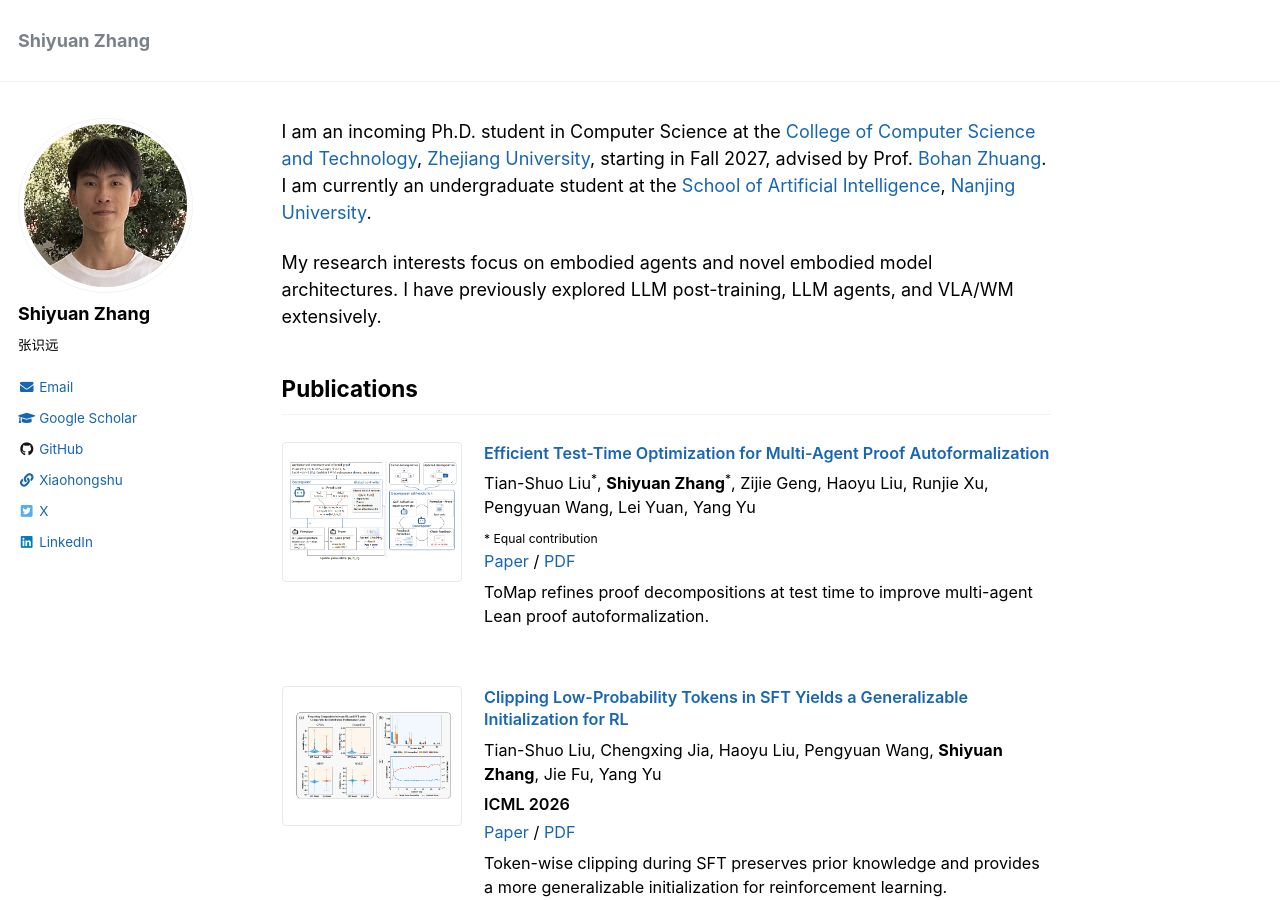
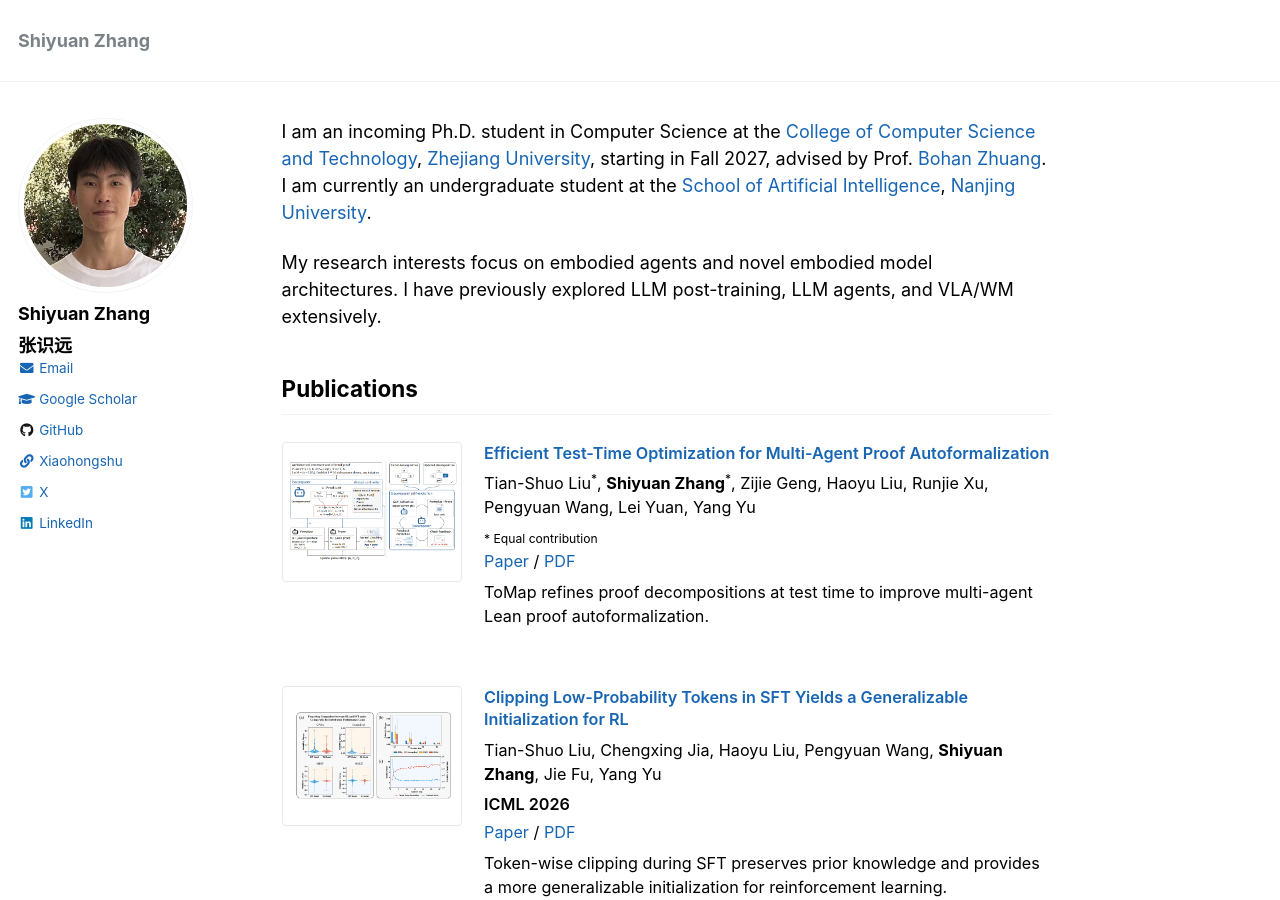
Before and after one commit to shiyuanzhang/shiyuanzhang.github.io, a Jekyll site: the page built from _pages/about.md, in a window 1280 px wide and 900 px high. Built offline with Jekyll 4.4.1, drawn with Linux system fonts in a browser that asks for light colours.

Commit message:
Match Chinese profile name styling to English name

```diff
--- a/_includes/author-profile.html
+++ b/_includes/author-profile.html
@@ -16,7 +16,7 @@
 
   <div class="author__content">
     <h3 class="author__name">{{ author.name }}</h3>
-    {% if author.name_zh %}<p class="author__bio author__name-zh" lang="zh-CN">{{ author.name_zh | escape }}</p>{% endif %}
+    {% if author.name_zh %}<h3 class="author__name author__name-zh" lang="zh-CN">{{ author.name_zh | escape }}</h3>{% endif %}
     {% if author.bio %}<p class="author__bio">{{ author.bio }}</p>{% endif %}
   </div>
 
```
